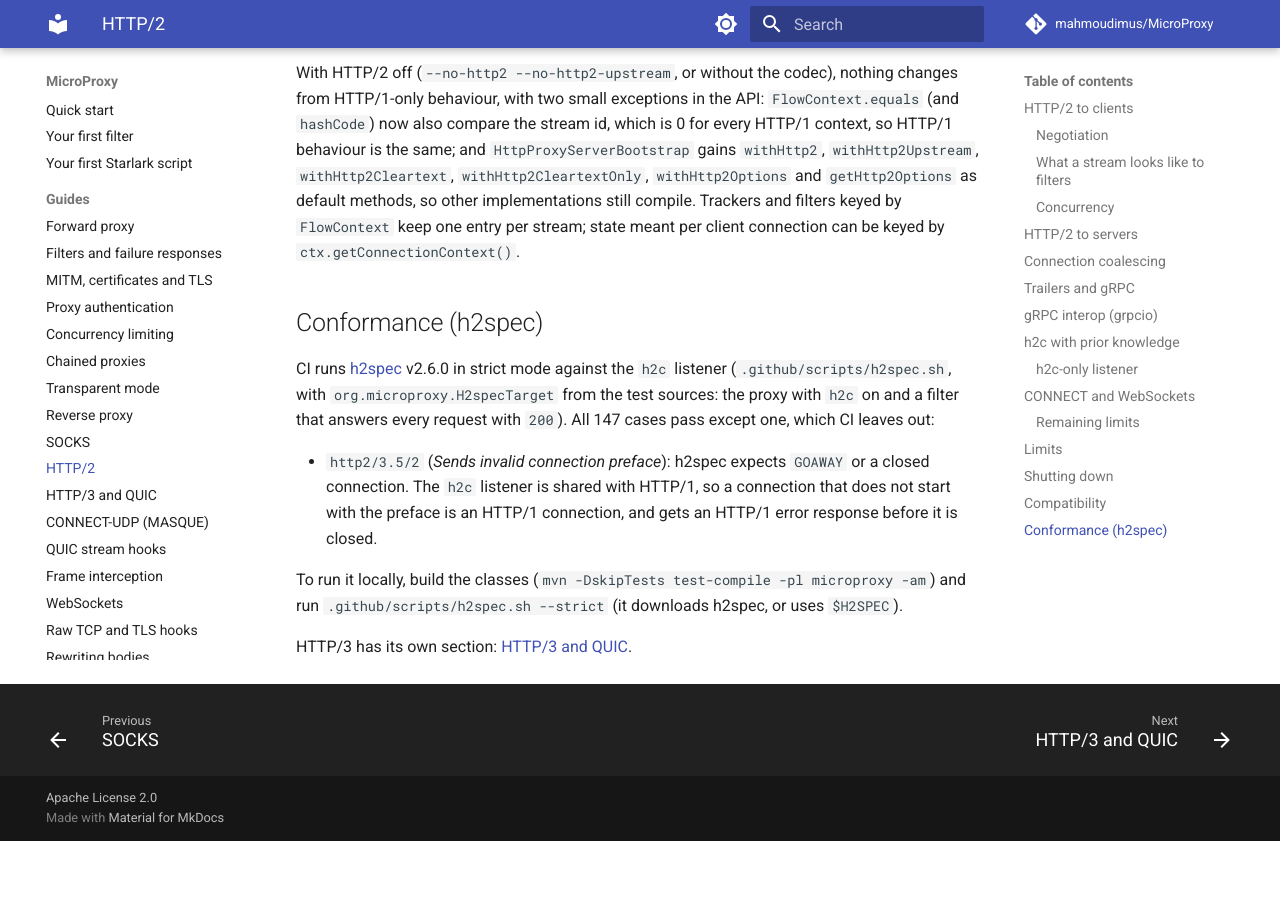
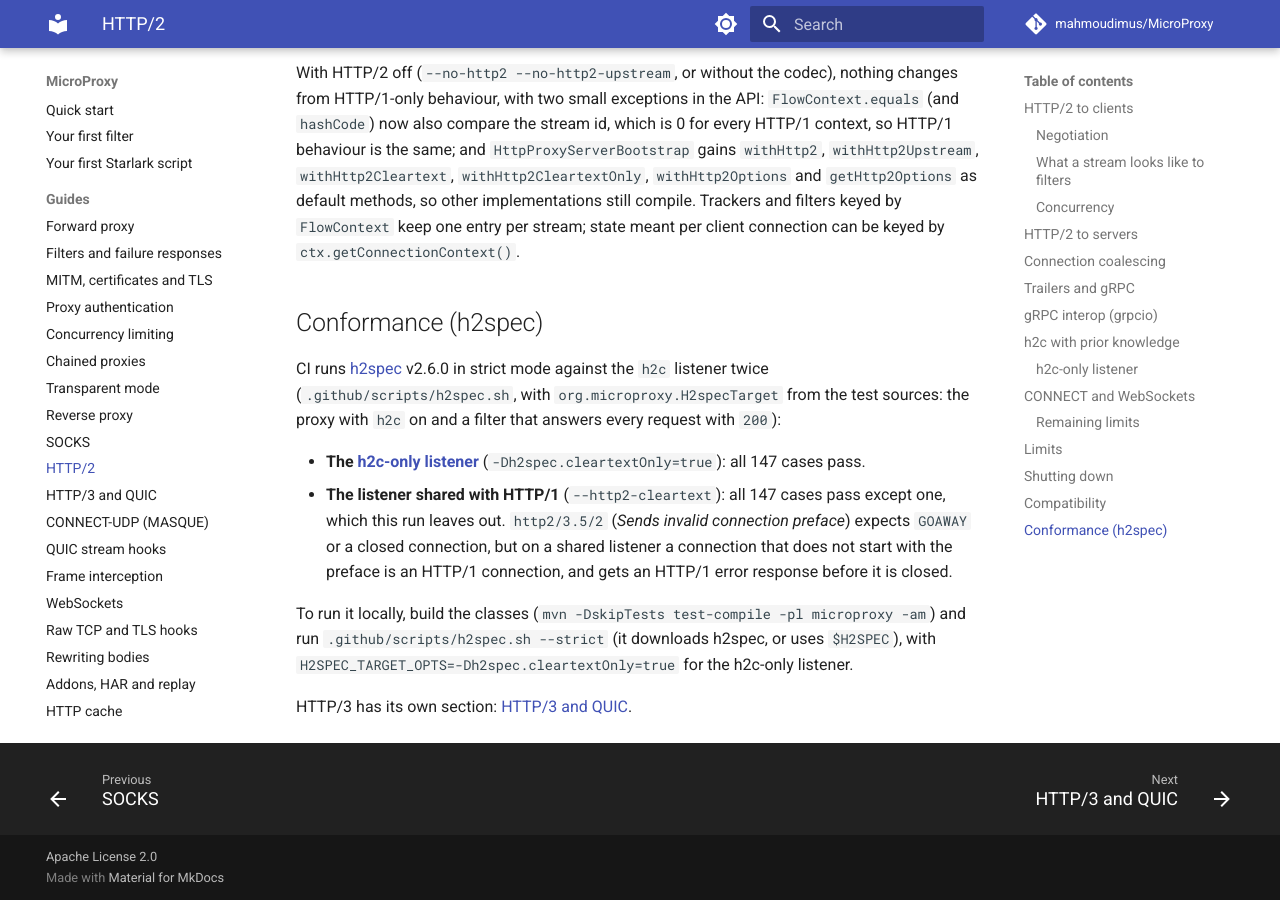
Before and after one commit to mahmoudimus/MicroProxy, an MkDocs documentation site: the page built from docs/guides/http2.md, in a window 1280 px wide and 900 px high, scrolled down 10635 px. Built offline with MkDocs 1.6.1 and Material for MkDocs 9.7.7, drawn with Linux system fonts in a browser that asks for light colours; comment, search, counter and statistics services are not loaded; before the commit the page ends 11476 px from its top, so only the background shows below that.

Commit message:
ci: run every h2spec case against an h2c-only listener
The h2spec job left out http2/3.5/2 (an invalid connection preface)
because the h2c listener is shared with HTTP/1, so such a connection is
answered as HTTP/1. It now runs h2spec a second time, with every case,
against H2specTarget with -Dh2spec.cleartextOnly=true, whose listener
answers that connection with GOAWAY PROTOCOL_ERROR; all 147 cases pass.
The run against the shared listener stays as it was, and both reports
are uploaded. h2spec.sh passes H2SPEC_TARGET_OPTS to the target's JVM.
The HTTP/2 guide's conformance section describes both runs.

```diff
--- a/docs/guides/http2.md
+++ b/docs/guides/http2.md
@@ -390,15 +390,18 @@ HTTP/1-only behaviour, with two small exceptions in the API: `FlowContext.equals
 ## Conformance (h2spec)
 
 CI runs [h2spec](https://github.com/summerwind/h2spec) v2.6.0 in strict mode against the `h2c`
-listener (`.github/scripts/h2spec.sh`, with `org.microproxy.H2specTarget` from the test sources:
-the proxy with `h2c` on and a filter that answers every request with `200`). All 147 cases pass
-except one, which CI leaves out:
+listener twice (`.github/scripts/h2spec.sh`, with `org.microproxy.H2specTarget` from the test
+sources: the proxy with `h2c` on and a filter that answers every request with `200`):
 
-- `http2/3.5/2` (*Sends invalid connection preface*): h2spec expects `GOAWAY` or a closed
-  connection. The `h2c` listener is shared with HTTP/1, so a connection that does not start with
-  the preface is an HTTP/1 connection, and gets an HTTP/1 error response before it is closed.
+- **The [h2c-only listener](#h2c-only-listener)** (`-Dh2spec.cleartextOnly=true`): all 147 cases
+  pass.
+- **The listener shared with HTTP/1** (`--http2-cleartext`): all 147 cases pass except one, which
+  this run leaves out. `http2/3.5/2` (*Sends invalid connection preface*) expects `GOAWAY` or a
+  closed connection, but on a shared listener a connection that does not start with the preface
+  is an HTTP/1 connection, and gets an HTTP/1 error response before it is closed.
 
 To run it locally, build the classes (`mvn -DskipTests test-compile -pl microproxy -am`) and run
-`.github/scripts/h2spec.sh --strict` (it downloads h2spec, or uses `$H2SPEC`).
+`.github/scripts/h2spec.sh --strict` (it downloads h2spec, or uses `$H2SPEC`), with
+`H2SPEC_TARGET_OPTS=-Dh2spec.cleartextOnly=true` for the h2c-only listener.
 
 HTTP/3 has its own section: [HTTP/3 and QUIC](http3.md).
```
Also changed, not shown: 3 other files.
